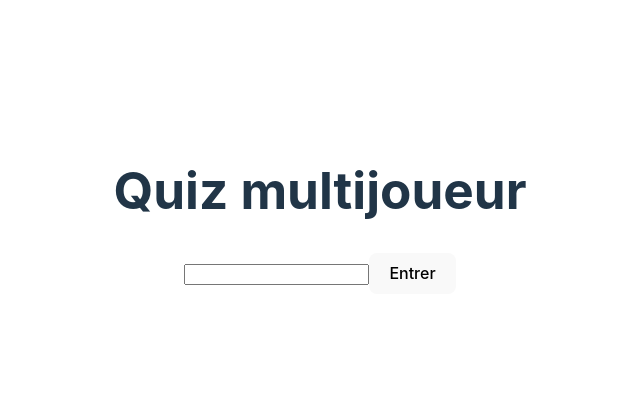
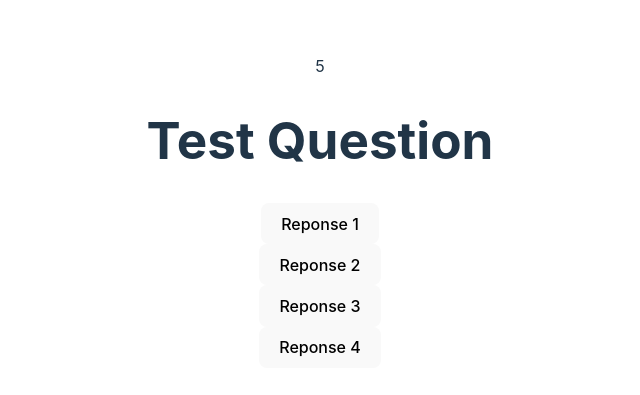
Before and after one commit to Dalvii/nuit-info2024, a React (Vite) app: page / in a window 1280 px wide. Shown: the part 189-584 px from the top of the page, without its empty margins (320-960 px from the left). Built offline with nearby package versions, Linux system fonts and the light colour scheme; no server answers.

Commit message:
Timer update

```diff
--- a/src/App.tsx
+++ b/src/App.tsx
@@ -11,7 +11,7 @@ import Timer from './components/Timer'
 function App() {
 	const [pseudo, setPseudo] = useState('')
 	const [listPlayer, setListPlayer] = useState<Player[]>([])
-	const [isLogged, setIsLogged] = useState(false)
+	const [isLogged, setIsLogged] = useState(true)
 
 	const [questionOrAnswer, setQuestionOrAnswer] = useState('question')
 	const [trueAnswer, setTrueAnswer] = useState('')
@@ -43,7 +43,9 @@ function App() {
 	}
 
 	function sendAnswer(answer: Answer) {
+		setCurrentQuestion(null)
 		socket.sendAnswer('' + answer.id);
+
 	}
 
 	if (isLogged == true) {
@@ -61,22 +63,28 @@ function App() {
 
 	return (
 		<div>
-			{isLogged == true ?
-				(questionOrAnswer == 'question' ?
+			{isLogged == true ? (
+				questionOrAnswer == 'question' ? (
 					<>
-						<Timer />
-						{currentQuestion && currentQuestion.answers ?
-							<Question id={0} question={'Test Question'} answers={currentQuestion.answers} onAnswer={sendAnswer} />
-							:
+						{currentQuestion ? (
+							<>
+								<Timer initialValue={currentQuestion.time} />
+								<Question
+									id={0}
+									question={'Test Question'}
+									answers={currentQuestion.answers}
+									time={currentQuestion.time}
+									onAnswer={sendAnswer}
+								/>
+							</>
+						) : (
 							<h1>En attente de la prochaine question</h1>
-						}
+						)}
 					</>
-					:
+				) : (
 					<p>{trueAnswer}</p>
 				)
-				:
-				<Login join={() => login()} pseudo={pseudo} setPseudo={setPseudo} />
-			}
+			) : <Login join={() => login()} pseudo={pseudo} setPseudo={setPseudo} />}
 		</div>
 	)
 }
--- a/src/components/Timer.tsx
+++ b/src/components/Timer.tsx
@@ -1,17 +1,17 @@
 import { useState, useEffect } from 'react';
 
-const Timer = () => {
-    const [seconds, setSeconds] = useState(0);
+const Timer = ({ initialValue }: { initialValue: number }) => {
+    const [seconds, setSeconds] = useState(initialValue);
 
     useEffect(() => {
         const interval = setInterval(() => {
-            setSeconds((prevSeconds) => prevSeconds + 1);
+            setSeconds((prevSeconds) => prevSeconds - 1);
         }, 1000);
 
         return () => clearInterval(interval);
     }, []);
-
-    return <div>{seconds} s</div>;
+    // show seconds only if >0 else show "Temps écoulé"
+    return <div>{seconds > 0 ? seconds : "Temps écoulé"}</div>;
 };
 
 export default Timer;
--- a/src/shared/types.ts
+++ b/src/shared/types.ts
@@ -12,7 +12,7 @@ export interface Answer {
 
 export type QuestionType = {
     id: number;
-    time?: number;
+    time: number;
     question: string;
     answers: Answer[];
 }
```
